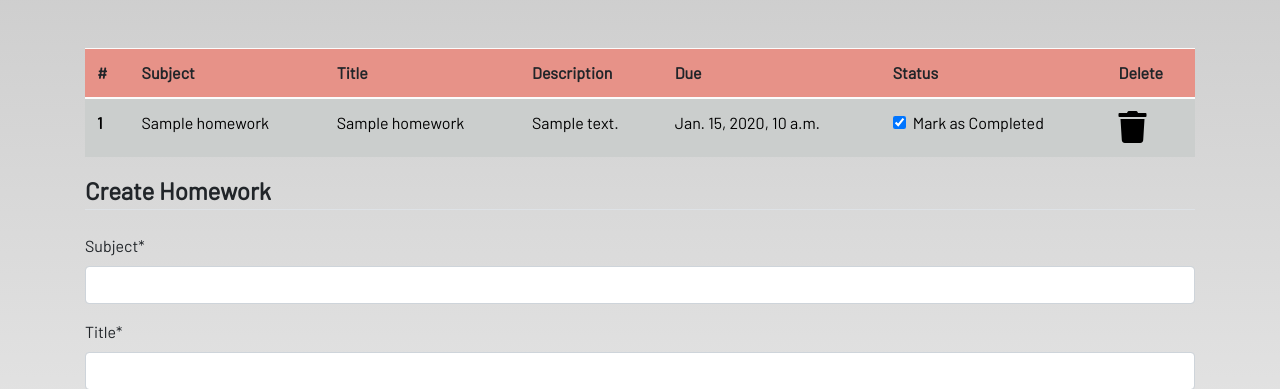
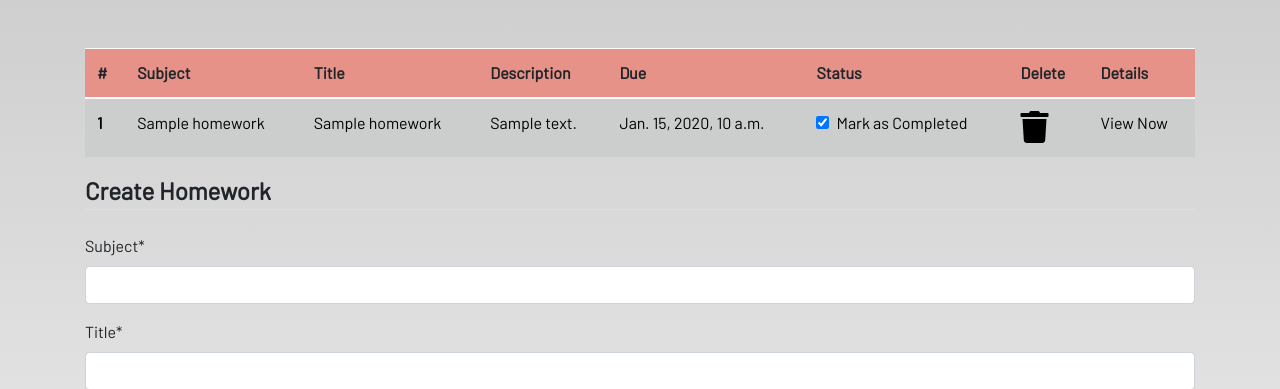
Before and after one commit to sari-rahul/Studen-Study-Portal, a Django app: page /homeworks in a window 1280 px wide. Shown: the part 56-445 px from the top of the page. Run offline with Django 4.2, Linux system fonts and the light colour scheme; a user stored in the database is signed in; tables that the repository leaves empty hold one stand-in row (values such as "Sample post"); some libraries are stand-ins or nearby versions; some web fonts are replaced.

Commit message:
Add view details button to homework table

```diff
--- a/dashboard/templates/dashboard/homework.html
+++ b/dashboard/templates/dashboard/homework.html
@@ -15,6 +15,7 @@
                 <th scope="col">Due</th>
                 <th scope="col">Status</th>
                 <th scope="col">Delete</th>
+                <th scope="col">Details</th>
             </tr>
         </thead>
         <tbody>
@@ -25,7 +26,6 @@
                 <td>{{homework.title}}</td>
                 <td>{{homework.description|slice:"0:30"}}</td>
                 <td>{{homework.due_date}}</td>
-
                 <td>
                     <a href="{% url 'update-homework' homework.id %}">
                         <div class="form-check">
@@ -41,6 +41,7 @@
                     </a>
                 </td>
                 <td><a href="{% url 'delete-homework' homework.id %}"><i class="fa fa-trash fa-2x"></i></a></td>
+                <td><a href="{% url 'homework-detail' homework.id %}"> View Now </a></td>
             </tr>
             {% endfor %}
         </tbody>
--- a/dashboard/urls.py
+++ b/dashboard/urls.py
@@ -10,4 +10,5 @@ urlpatterns= [
     path('homeworks',views.homework, name= "homework"),
     path('delete_homework/<int:pk>',views.delete_homework,name= "delete-homework"),
     path('update_homework/<int:pk>',views.update_homework,name= "update-homework"),
+    path('homework_detail_view/<int:pk>',views.homework_detail_view.as_view(),name= "homework-detail"),
 ]
--- a/dashboard/views.py
+++ b/dashboard/views.py
@@ -122,3 +122,11 @@ def update_homework(request,pk=None):
     homework.save()
     messages.success(request,f"Home work updated successfully!!!!")
     return redirect("/homeworks")
+
+
+class homework_detail_view(generic.DetailView):
+    '''
+    View for the Detailed view of each Homework
+    '''
+    model = Homework
+    template_name = 'dashboard/homework_detail_view.html'
```
Also changed, not shown: dashboard/templates/dashboard/homework_detail_view.html (added, +30 -0 lines).
